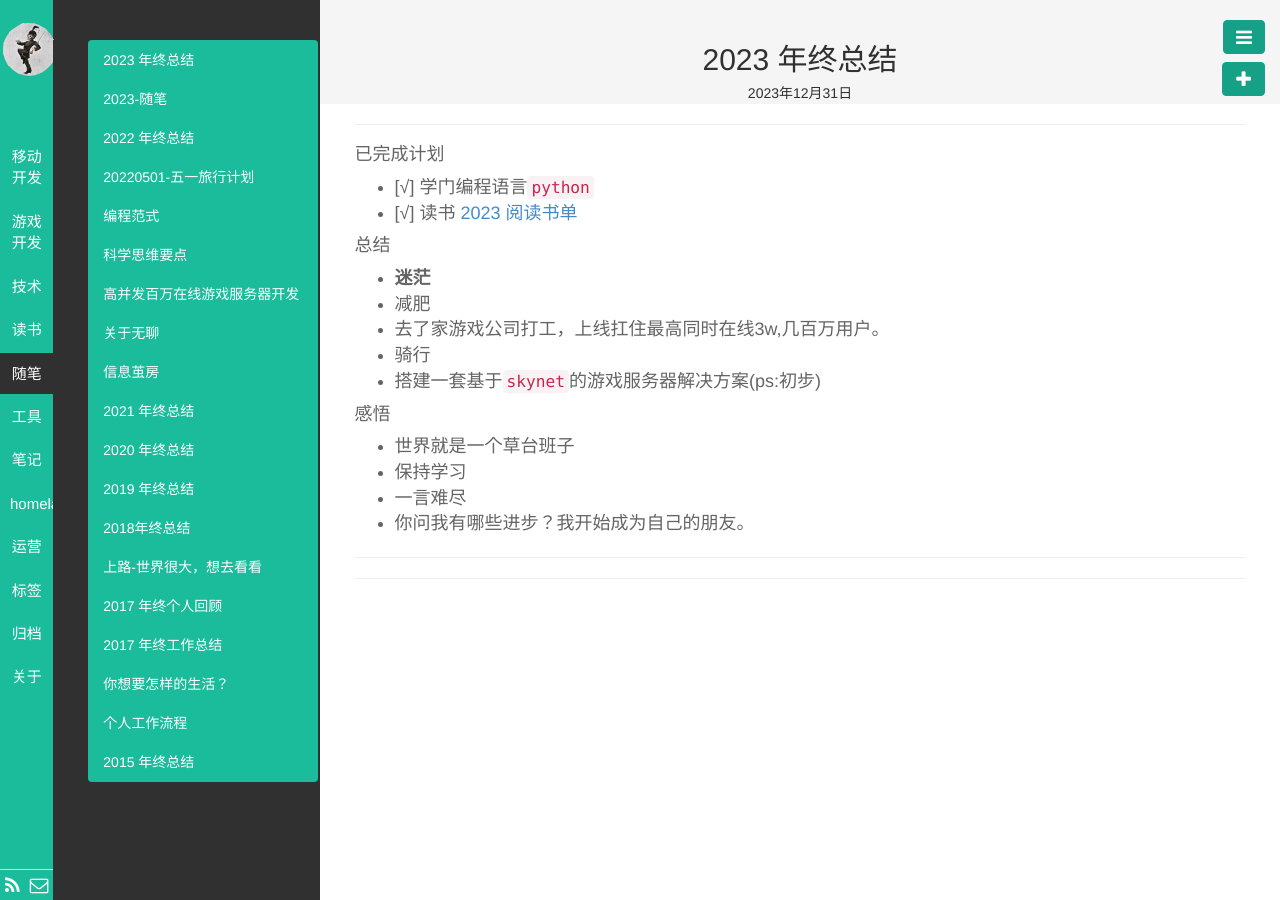
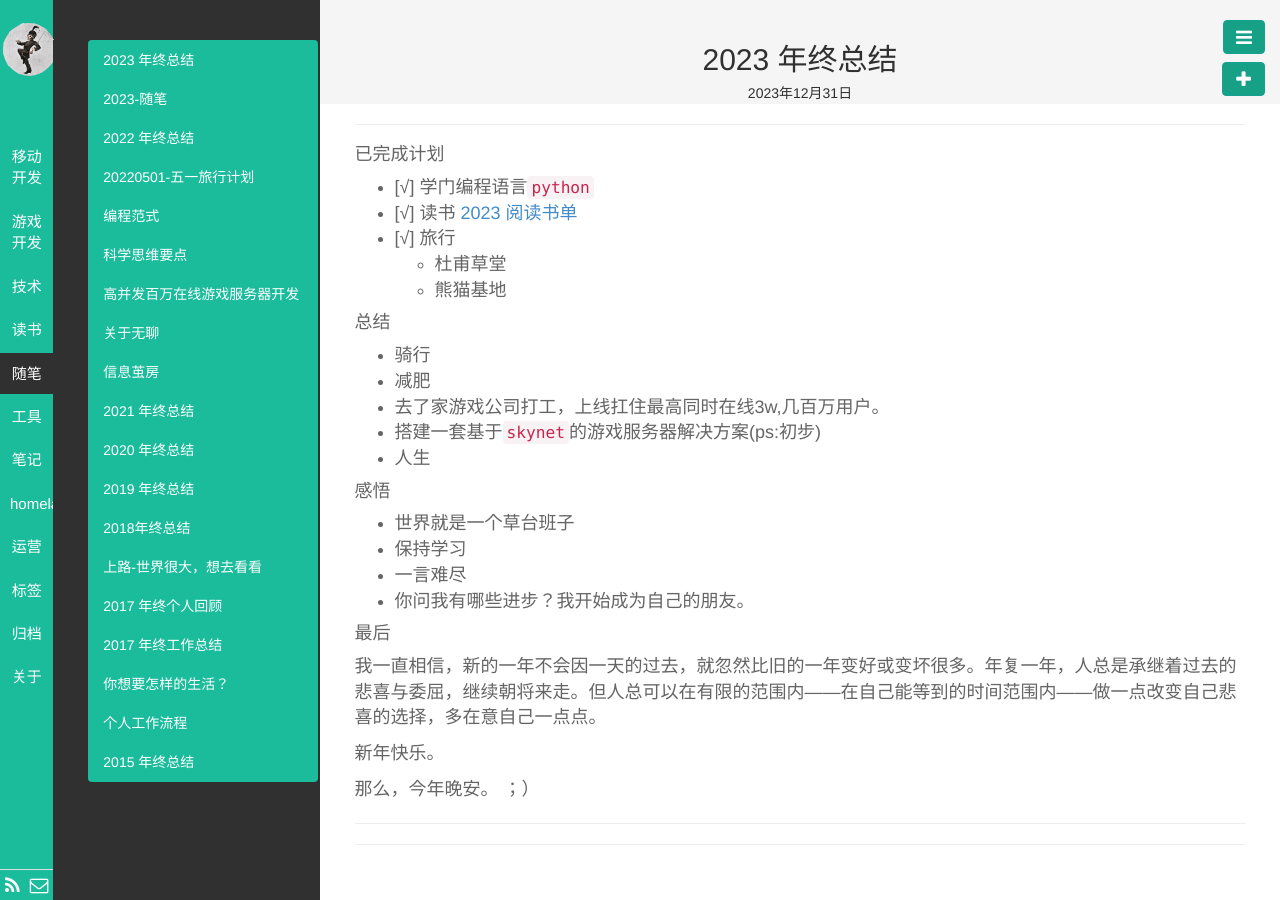
Before and after one commit to darklost/darklost.github.io, a Jekyll site: the page built from _posts/随笔/2023-12-31-2023-year-end.md, in a window 1280 px wide. Built offline with Jekyll 4.4.1, drawn with Linux system fonts in a browser that asks for light colours.

Commit message:
feat:2023

```diff
--- a/_posts/随笔/2023-12-31-2023-year-end.md
+++ b/_posts/随笔/2023-12-31-2023-year-end.md
@@ -11,15 +11,16 @@ music-id: 32272627
 #### 已完成计划
   - [√] 学门编程语言`python`
   - [√] 读书 [2023 阅读书单](/2023/12/31/Book-List-2023)
+  - [√] 旅行
+    - 杜甫草堂
+    - 熊猫基地
 
 #### 总结
-
-  - **迷茫**
+  -  骑行
   -  减肥
   -  去了家游戏公司打工，上线扛住最高同时在线3w,几百万用户。
-  -  骑行
   -  搭建一套基于`skynet`的游戏服务器解决方案(ps:初步)
-
+  -  人生
 
 
 
@@ -29,4 +30,12 @@ music-id: 32272627
   - 一言难尽
   - 你问我有哪些进步？我开始成为自己的朋友。
 
+#### 最后
+  我一直相信，新的一年不会因一天的过去，就忽然比旧的一年变好或变坏很多。年复一年，人总是承继着过去的悲喜与委屈，继续朝将来走。但人总可以在有限的范围内——在自己能等到的时间范围内——做一点改变自己悲喜的选择，多在意自己一点点。
+
+  新年快乐。
+
+  那么，今年晚安。
+  ；）
+
 ---
```
